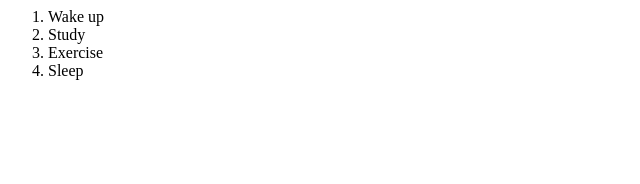
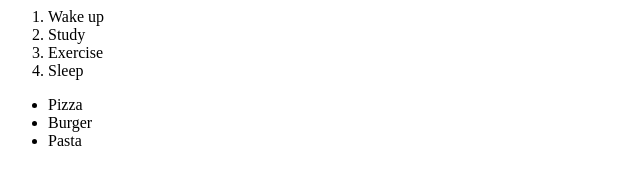
Before and after one commit to itsjahnavi09/javascript-learning, a plain HTML site: page html/lists.html in a window 1280 px wide. Shown: the whole page, without its empty margins (0-640 px from the left). Drawn offline with Linux system fonts and the light colour scheme.

Commit message:
updated lists

```diff
--- a/html/lists.html
+++ b/html/lists.html
@@ -9,5 +9,10 @@
     <li>Exercise</li>
     <li>Sleep</li>
 </ol>
+<ul>
+    <li>Pizza</li>
+    <li>Burger</li>
+    <li>Pasta</li>
+</ul>
 </body>
 </html>
```
